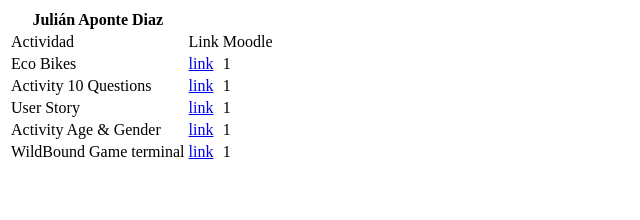
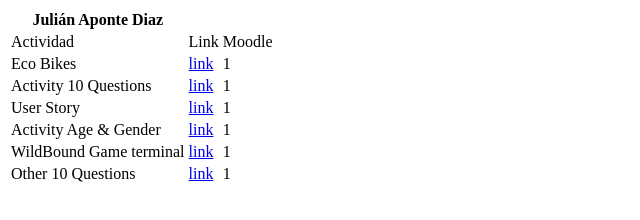
Before and after one commit to JulianAponte/portafolio, a plain HTML site: page index.html in a window 1280 px wide. Shown: the whole page, without its empty margins (0-640 px from the left). Drawn offline with Linux system fonts and the light colour scheme.

Commit message:
Update index.html

```diff
--- a/index.html
+++ b/index.html
@@ -48,6 +48,12 @@
           <td>1</td>
         </tr>
 
+        <tr>
+          <td>Other 10 Questions</td>
+          <td><a href="https://github.com/JulianAponte/other_10_questions">link</a></td>
+          <td>1</td>
+        </tr>
+
       </table>
     </body>
 </html>
```
